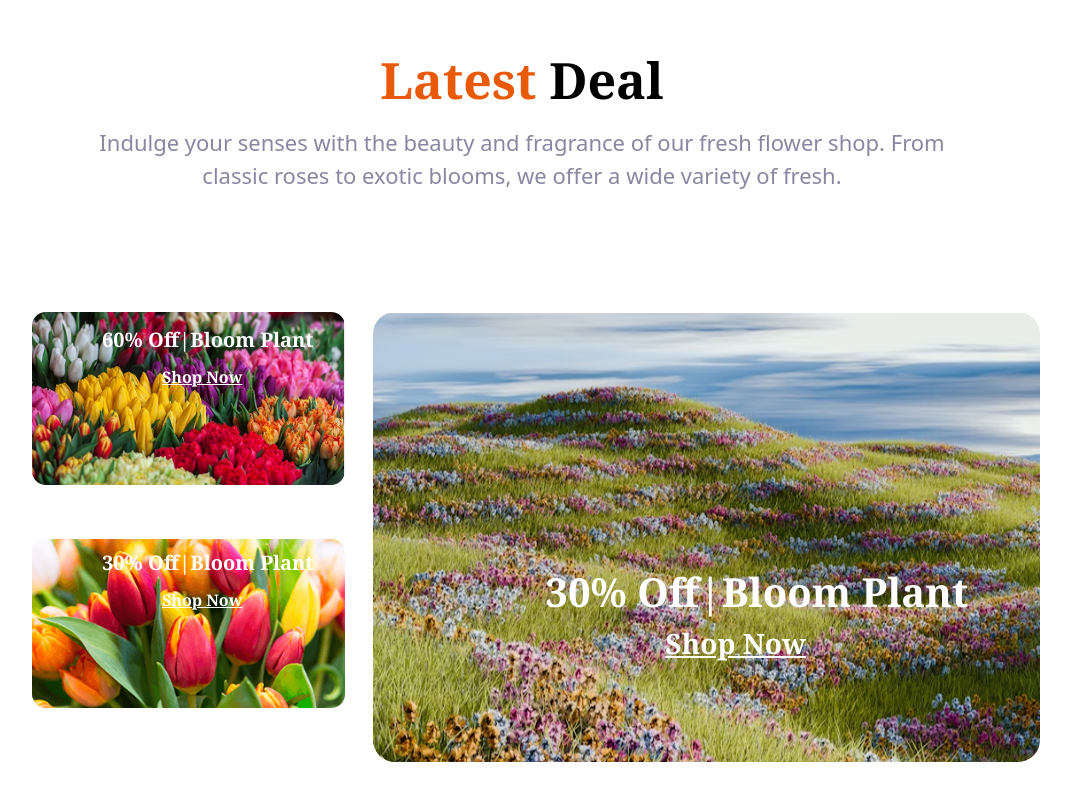
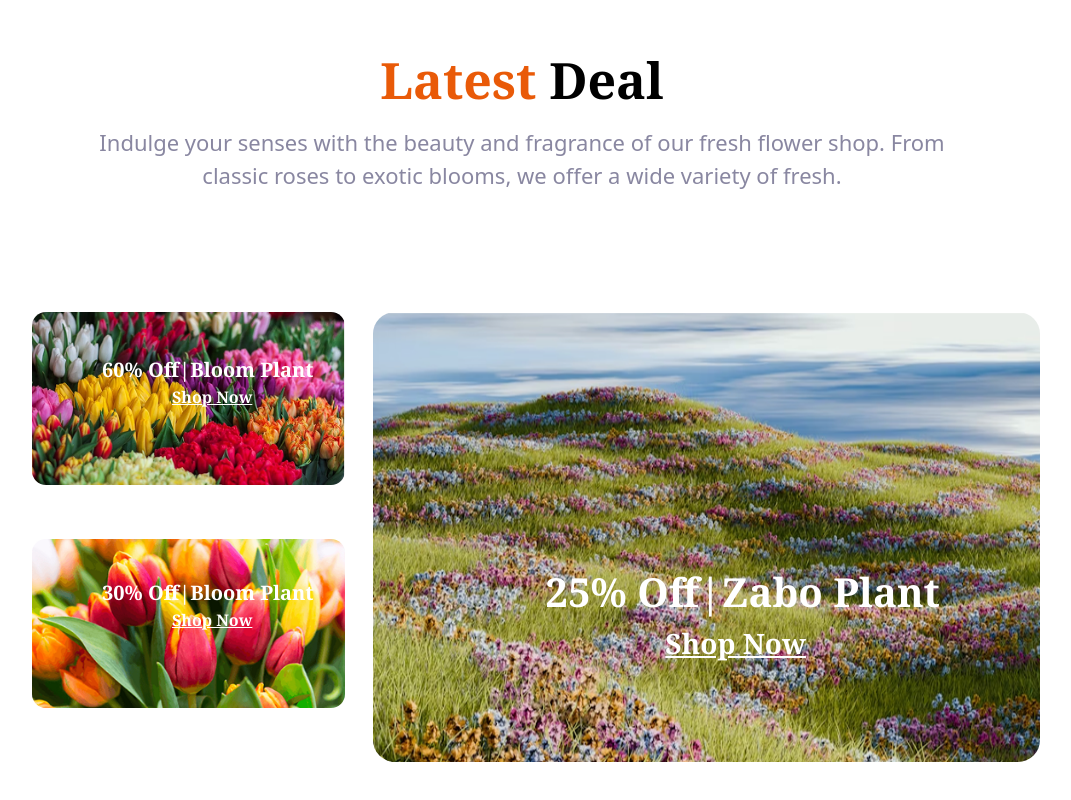
Before and after one commit to EverYouth21/Assignment-02, a plain HTML site: page index.html in a window 1280 px wide. Shown: the part 3062-3862 px from the top of the page, without its empty margins (118-1189 px from the left). Drawn offline with nearby package versions, Linux system fonts and the light colour scheme.

Commit message:
fifth commit

```diff
--- a/index.html
+++ b/index.html
@@ -187,7 +187,7 @@
     <div>
     <img class="ml-[28px] zabo rounded-[22px]" src="./assets/deal-zabo.png" alt="">
      <h1 class="noto-serif-font zabo-Plant">
-      30% Off|Bloom Plant
+      25% Off|Zabo Plant
     </h1>
     <button class="noto-serif-font zabo-Plant-btn">
       Shop Now
--- a/styles/styles.css
+++ b/styles/styles.css
@@ -101,7 +101,7 @@ transform: translate(-50%, -50%);
   font-style: normal;
   font-variation-settings: "width" 100;
   position: relative;
-  top: -160px;
+  top: -130px;
   right: -70px;
 }
 .Bloom-Plant-btn{
@@ -113,8 +113,8 @@ transform: translate(-50%, -50%);
   font-style: normal;
   font-variation-settings: "width" 100;
   position: relative;
-  top: -150px;
-  right: -130px;
+  top: -130px;
+  right: -140px;
   align-items: center;
   text-decoration: underline;
 
```
